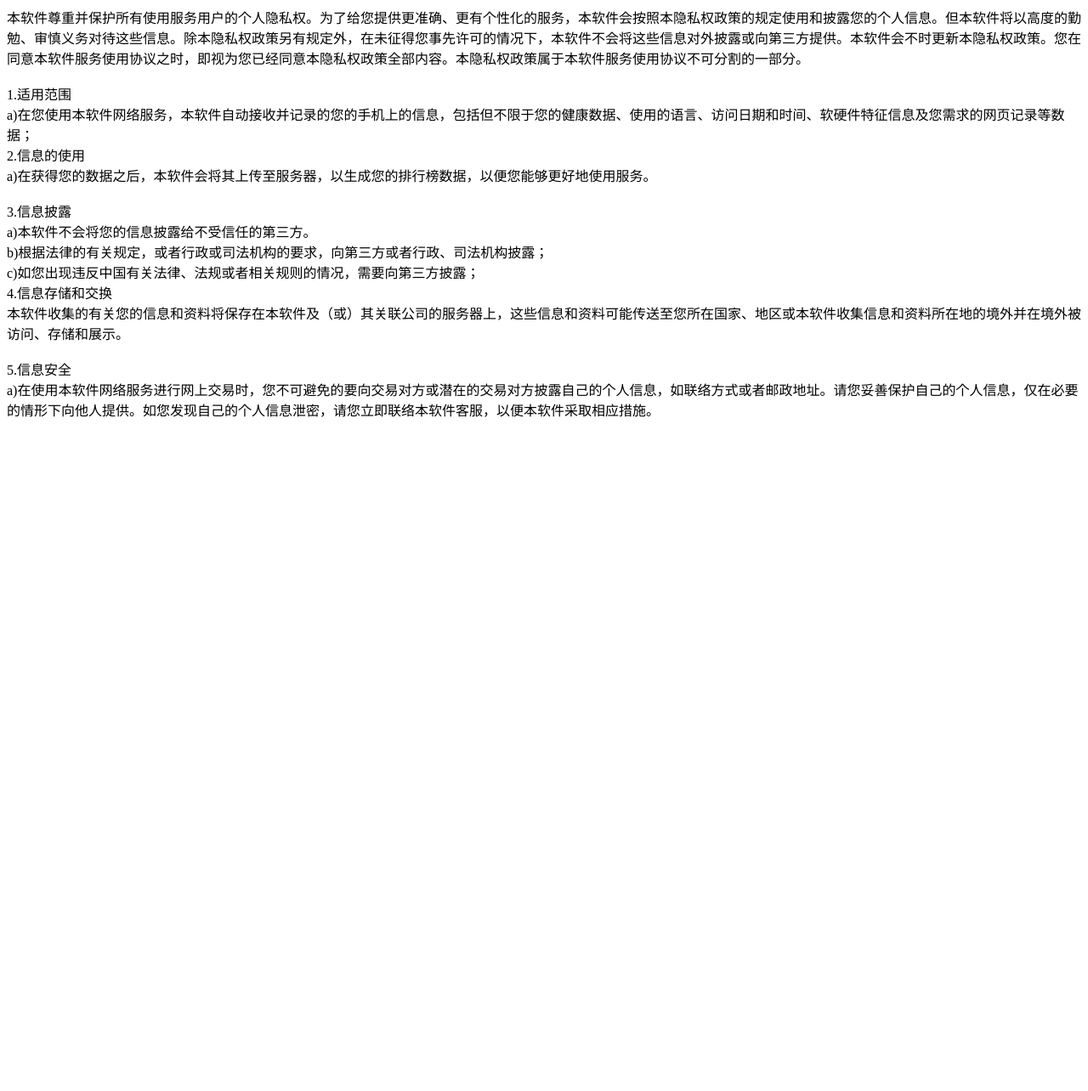
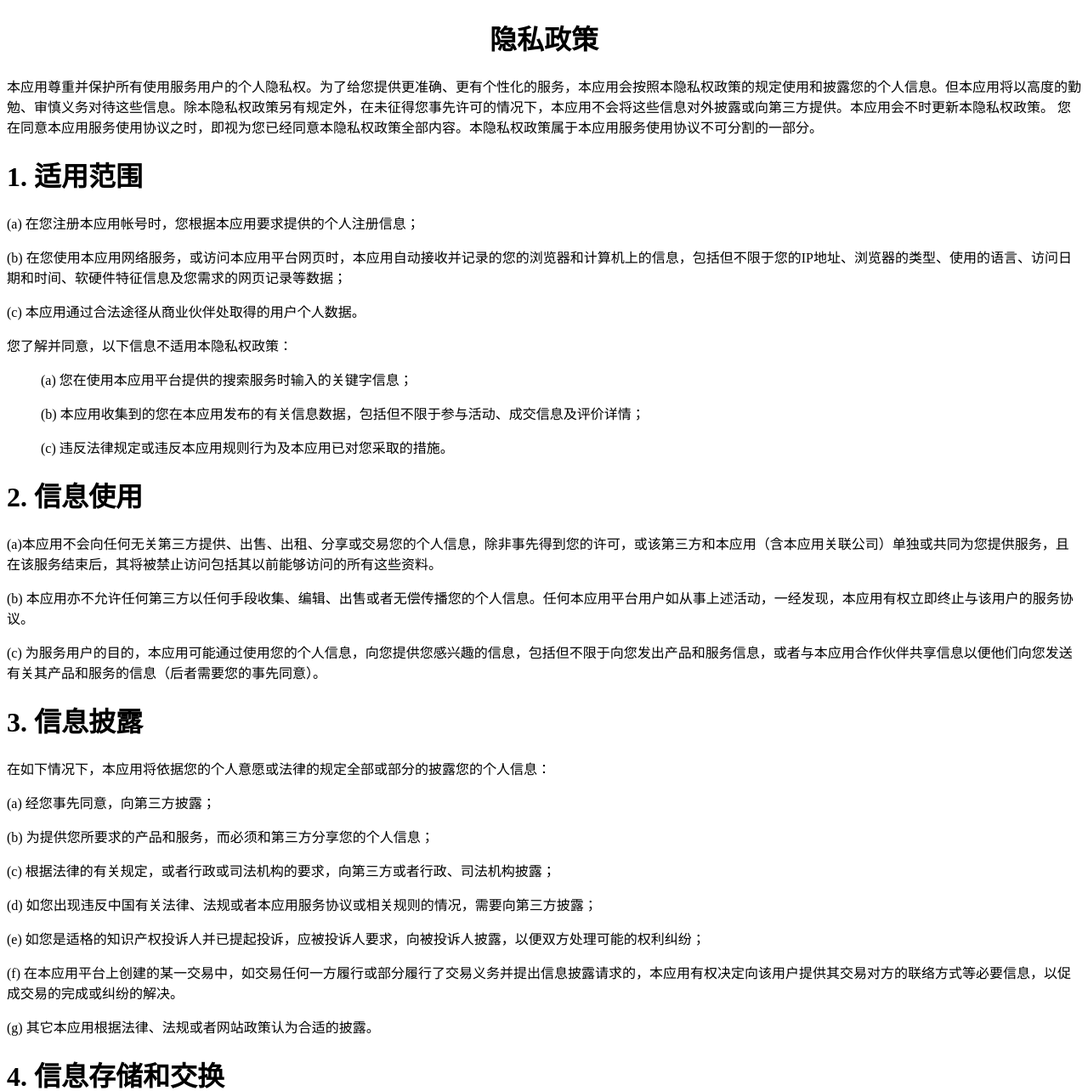
Before and after one commit to qyvod/qyvod.github.io, a plain HTML site: page index.html in a window 1280 px wide. Shown: the top 1284 px of the page at 85% size. Before the commit the page ends 800 px from the top, so only its background shows below. Drawn offline with Linux system fonts and the light colour scheme.

Commit message:
Update index.html
增加了格式，按照html 4.0的标准，基于dreamwaver 编辑

```diff
--- a/index.html
+++ b/index.html
@@ -1,22 +1,54 @@
+<!DOCTYPE HTML PUBLIC "-//W3C//DTD HTML 4.01 Transitional//EN" "http://www.w3.org/TR/html4/loose.dtd">
 <html>
-  <body>
-<div>本软件尊重并保护所有使用服务用户的个人隐私权。为了给您提供更准确、更有个性化的服务，本软件会按照本隐私权政策的规定使用和披露您的个人信息。但本软件将以高度的勤勉、审慎义务对待这些信息。除本隐私权政策另有规定外，在未征得您事先许可的情况下，本软件不会将这些信息对外披露或向第三方提供。本软件会不时更新本隐私权政策。您在同意本软件服务使用协议之时，即视为您已经同意本隐私权政策全部内容。本隐私权政策属于本软件服务使用协议不可分割的一部分。</div><br/>
+<head>
+<meta http-equiv="Content-Type" content="text/html; charset=utf-8">
+<title>隐私政策</title>
+</head>
 
-    <div>1.适用范围</div>
-    <div>a)在您使用本软件网络服务，本软件自动接收并记录的您的手机上的信息，包括但不限于您的健康数据、使用的语言、访问日期和时间、软硬件特征信息及您需求的网页记录等数据；</div>
+<body>
+	<h1><center><center><strong>隐私政策</strong></center></h1>
 
-    <div>2.信息的使用</div>
-    <div>a)在获得您的数据之后，本软件会将其上传至服务器，以生成您的排行榜数据，以便您能够更好地使用服务。</div><br/>
+<p>本应用尊重并保护所有使用服务用户的个人隐私权。为了给您提供更准确、更有个性化的服务，本应用会按照本隐私权政策的规定使用和披露您的个人信息。但本应用将以高度的勤勉、审慎义务对待这些信息。除本隐私权政策另有规定外，在未征得您事先许可的情况下，本应用不会将这些信息对外披露或向第三方提供。本应用会不时更新本隐私权政策。 您在同意本应用服务使用协议之时，即视为您已经同意本隐私权政策全部内容。本隐私权政策属于本应用服务使用协议不可分割的一部分。</p>
 
-    <div>3.信息披露</div>
-<div>a)本软件不会将您的信息披露给不受信任的第三方。</div>
-<div>b)根据法律的有关规定，或者行政或司法机构的要求，向第三方或者行政、司法机构披露；</div>
-<div>c)如您出现违反中国有关法律、法规或者相关规则的情况，需要向第三方披露；</div>
+<h1>1. 适用范围</h1>
+<p>(a) 在您注册本应用帐号时，您根据本应用要求提供的个人注册信息；</p>
+<p>(b) 在您使用本应用网络服务，或访问本应用平台网页时，本应用自动接收并记录的您的浏览器和计算机上的信息，包括但不限于您的IP地址、浏览器的类型、使用的语言、访问日期和时间、软硬件特征信息及您需求的网页记录等数据；</p>
+<p>(c) 本应用通过合法途径从商业伙伴处取得的用户个人数据。</p>
 
-    <div>4.信息存储和交换</div>
-    <div>本软件收集的有关您的信息和资料将保存在本软件及（或）其关联公司的服务器上，这些信息和资料可能传送至您所在国家、地区或本软件收集信息和资料所在地的境外并在境外被访问、存储和展示。</div><br/>
+<p>您了解并同意，以下信息不适用本隐私权政策：</p>
+<ul>(a) 您在使用本应用平台提供的搜索服务时输入的关键字信息；</ul>
+<ul>(b) 本应用收集到的您在本应用发布的有关信息数据，包括但不限于参与活动、成交信息及评价详情；</ul>
+<ul>(c) 违反法律规定或违反本应用规则行为及本应用已对您采取的措施。</ul>
 
-    <div>5.信息安全</div>
-<div>a)在使用本软件网络服务进行网上交易时，您不可避免的要向交易对方或潜在的交易对方披露自己的个人信息，如联络方式或者邮政地址。请您妥善保护自己的个人信息，仅在必要的情形下向他人提供。如您发现自己的个人信息泄密，请您立即联络本软件客服，以便本软件采取相应措施。</div>
-  </body>
+<h1>2. 信息使用</h1>
+<p>(a)本应用不会向任何无关第三方提供、出售、出租、分享或交易您的个人信息，除非事先得到您的许可，或该第三方和本应用（含本应用关联公司）单独或共同为您提供服务，且在该服务结束后，其将被禁止访问包括其以前能够访问的所有这些资料。</p>
+<p>(b) 本应用亦不允许任何第三方以任何手段收集、编辑、出售或者无偿传播您的个人信息。任何本应用平台用户如从事上述活动，一经发现，本应用有权立即终止与该用户的服务协议。</p>
+<p>(c) 为服务用户的目的，本应用可能通过使用您的个人信息，向您提供您感兴趣的信息，包括但不限于向您发出产品和服务信息，或者与本应用合作伙伴共享信息以便他们向您发送有关其产品和服务的信息（后者需要您的事先同意）。</p>
+
+<h1>3. 信息披露</h1>
+<p>在如下情况下，本应用将依据您的个人意愿或法律的规定全部或部分的披露您的个人信息：</p>
+<p>(a) 经您事先同意，向第三方披露；</p>
+<p>(b) 为提供您所要求的产品和服务，而必须和第三方分享您的个人信息；</p>
+<p>(c) 根据法律的有关规定，或者行政或司法机构的要求，向第三方或者行政、司法机构披露；</p>
+<p>(d) 如您出现违反中国有关法律、法规或者本应用服务协议或相关规则的情况，需要向第三方披露；</p>
+<p>(e) 如您是适格的知识产权投诉人并已提起投诉，应被投诉人要求，向被投诉人披露，以便双方处理可能的权利纠纷；</p>
+<p>(f) 在本应用平台上创建的某一交易中，如交易任何一方履行或部分履行了交易义务并提出信息披露请求的，本应用有权决定向该用户提供其交易对方的联络方式等必要信息，以促成交易的完成或纠纷的解决。</p>
+<p>(g) 其它本应用根据法律、法规或者网站政策认为合适的披露。</p>
+
+<h1>4. 信息存储和交换</h1>
+<p>本应用收集的有关您的信息和资料将保存在本应用及（或）其关联公司的服务器上，这些信息和资料可能传送至您所在国家、地区或本应用收集信息和资料所在地的境外并在境外被访问、存储和展示。</p>
+
+<h1>5. Cookie的使用</h1>
+<p>(a) 在您未拒绝接受cookies的情况下，本应用会在您的计算机上设定或取用cookies，以便您能登录或使用依赖于cookies的本应用平台服务或功能。本应用使用cookies可为您提供更加周到的个性化服务，包括推广服务。</p>
+<p>(b) 您有权选择接受或拒绝接受cookies。您可以通过修改浏览器设置的方式拒绝接受cookies。但如果您选择拒绝接受cookies，则您可能无法登录或使用依赖于cookies的本应用网络服务或功能。</p>
+<p>(c) 通过本应用所设cookies所取得的有关信息，将适用本政策。</p>
+
+<h1>6. 信息安全</h1>
+<p>(a) 本应用帐号均有安全保护功能，请妥善保管您的用户名及密码信息。本应用将通过对用户密码进行加密等安全措施确保您的信息不丢失，不被滥用和变造。尽管有前述安全措施，但同时也请您注意在信息网络上不存在“完善的安全措施”。</p>
+<p>(b) 在使用本应用网络服务进行网上交易时，您不可避免的要向交易对方或潜在的交易对方披露自己的个人信息，如联络方式或者邮政地址。请您妥善保护自己的个人信息，仅在必要的情形下向他人提供。如您发现自己的个人信息泄密，尤其是本应用用户名及密码发生泄露，请您立即联络本应用客服，以便本应用采取相应措施。</p>
+
+<h1>7.本隐私政策的更改</h1>
+<p>(a) 如果决定更改隐私政策，我们会在本政策中、本公司网站中以及我们认为适当的位置发布这些更改，以便您了解我们如何收集、使用您的个人信息，哪些人可以访问这些信息，以及在什么情况下我们会透露这些信息。</p>
+<p>(b) 本公司保留随时修改本政策的权利，因此请经常查看。如对本政策作出重大更改，本公司会通过网站通知的形式告知。</p>
+</body>
 </html>
```
